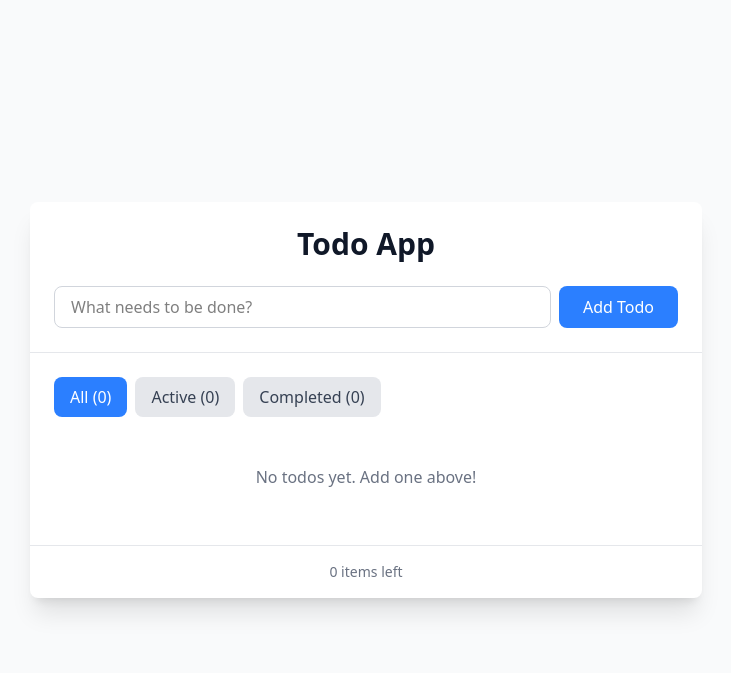
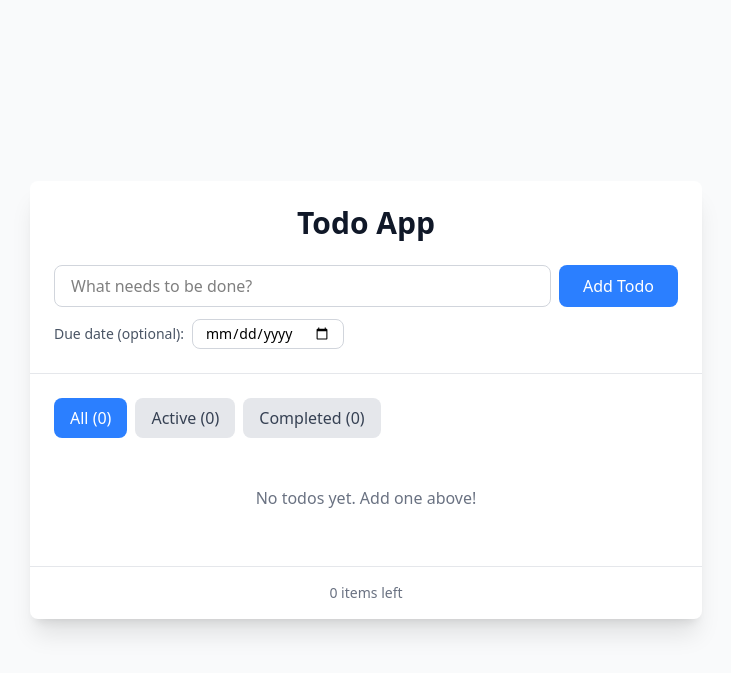
Before and after one commit to bogdankharchenko/todo-upstatephp, a Laravel app: page /todo in a window 1280 px wide. Shown: the top 673 px of the page, without its empty margins (274-1005 px from the left). Run offline with Laravel 12, Linux system fonts and the light colour scheme; style sheets or scripts are compiled from the project's sources.

Commit message:
Implement optional due dates for todos (TOD-5)
- Add date picker UI component for setting due dates when creating todos
- Visual indicators for overdue items with red text and background
- Display due date below todo text with formatting
- Persist due dates in localStorage as part of todo object
- Sort todos by due date (items with due dates first, then by date)
- Overdue detection compares due date with current date

🤖 Generated with [Claude Code](https://claude.ai/code)

Co-Authored-By: Claude <noreply@anthropic.com>

```diff
--- a/resources/views/todo.blade.php
+++ b/resources/views/todo.blade.php
@@ -33,6 +33,7 @@
         function TodoApp() {
             const [todos, setTodos] = useState([]);
             const [inputValue, setInputValue] = useState('');
+            const [dueDate, setDueDate] = useState('');
             const [filter, setFilter] = useState('all');
 
             useEffect(() => {
@@ -52,10 +53,12 @@
                         id: Date.now(),
                         text: inputValue,
                         completed: false,
-                        createdAt: new Date().toISOString()
+                        createdAt: new Date().toISOString(),
+                        dueDate: dueDate || null
                     };
                     setTodos([...todos, newTodo]);
                     setInputValue('');
+                    setDueDate('');
                 }
             };
 
@@ -73,10 +76,30 @@
                 setTodos(todos.filter(todo => !todo.completed));
             };
 
+            const isOverdue = (todo) => {
+                if (!todo.dueDate || todo.completed) return false;
+                const today = new Date();
+                const due = new Date(todo.dueDate);
+                today.setHours(0, 0, 0, 0);
+                due.setHours(0, 0, 0, 0);
+                return due < today;
+            };
+
+            const formatDate = (dateString) => {
+                if (!dateString) return '';
+                const date = new Date(dateString);
+                return date.toLocaleDateString();
+            };
+
             const filteredTodos = todos.filter(todo => {
                 if (filter === 'active') return !todo.completed;
                 if (filter === 'completed') return todo.completed;
                 return true;
+            }).sort((a, b) => {
+                if (!a.dueDate && !b.dueDate) return 0;
+                if (!a.dueDate) return 1;
+                if (!b.dueDate) return -1;
+                return new Date(a.dueDate) - new Date(b.dueDate);
             });
 
             const activeTodoCount = todos.filter(todo => !todo.completed).length;
@@ -89,6 +112,7 @@
                             Todo App
                         </h1>
 
+                        <div className="space-y-3">
                             <div className="flex gap-2">
                                 <input
                                     type="text"
@@ -104,6 +128,16 @@
                                 >
                                     Add Todo
                                 </button>
+                            </div>
+                            <div className="flex gap-2 items-center">
+                                <label className="text-sm text-gray-600 dark:text-gray-400">Due date (optional):</label>
+                                <input
+                                    type="date"
+                                    value={dueDate}
+                                    onChange={(e) => setDueDate(e.target.value)}
+                                    className="px-3 py-1 border border-gray-300 dark:border-gray-600 rounded-lg focus:outline-none focus:ring-2 focus:ring-blue-500 dark:bg-gray-700 dark:text-white text-sm"
+                                />
+                            </div>
                         </div>
                     </div>
 
@@ -162,25 +196,47 @@
                                 filteredTodos.map(todo => (
                                     <div
                                         key={todo.id}
-                                        className={`todo-item flex items-center gap-3 p-3 bg-gray-50 dark:bg-gray-700 rounded-lg hover:bg-gray-100 dark:hover:bg-gray-600 transition-all ${
-                                            todo.completed ? 'completed' : ''
+                                        className={`todo-item p-3 rounded-lg transition-all ${
+                                            todo.completed
+                                                ? 'completed bg-gray-50 dark:bg-gray-700'
+                                                : isOverdue(todo)
+                                                    ? 'bg-red-50 dark:bg-red-900/20 border border-red-200 dark:border-red-800'
+                                                    : 'bg-gray-50 dark:bg-gray-700 hover:bg-gray-100 dark:hover:bg-gray-600'
                                         }`}
                                     >
+                                        <div className="flex items-center gap-3">
                                             <input
                                                 type="checkbox"
                                                 checked={todo.completed}
                                                 onChange={() => toggleTodo(todo.id)}
                                                 className="w-5 h-5 text-blue-500 rounded focus:ring-blue-500"
                                             />
-                                        <span className="todo-text flex-1 text-gray-900 dark:text-white">
+                                            <div className="flex-1">
+                                                <span className={`todo-text block ${
+                                                    isOverdue(todo)
+                                                        ? 'text-red-700 dark:text-red-300 font-medium'
+                                                        : 'text-gray-900 dark:text-white'
+                                                }`}>
                                                     {todo.text}
                                                 </span>
+                                                {todo.dueDate && (
+                                                    <div className={`text-xs mt-1 ${
+                                                        isOverdue(todo)
+                                                            ? 'text-red-600 dark:text-red-400 font-medium'
+                                                            : 'text-gray-500 dark:text-gray-400'
+                                                    }`}>
+                                                        Due: {formatDate(todo.dueDate)}
+                                                        {isOverdue(todo) && ' (Overdue)'}
+                                                    </div>
+                                                )}
+                                            </div>
                                             <button
                                                 onClick={() => deleteTodo(todo.id)}
                                                 className="px-3 py-1 text-red-500 hover:bg-red-100 dark:hover:bg-red-900 rounded transition-colors"
                                             >
                                                 Delete
                                             </button>
+                                        </div>
                                     </div>
                                 ))
                             )}
```
Also changed, not shown: package-lock.json. Lines whose indentation alone changed are shown as unchanged.
